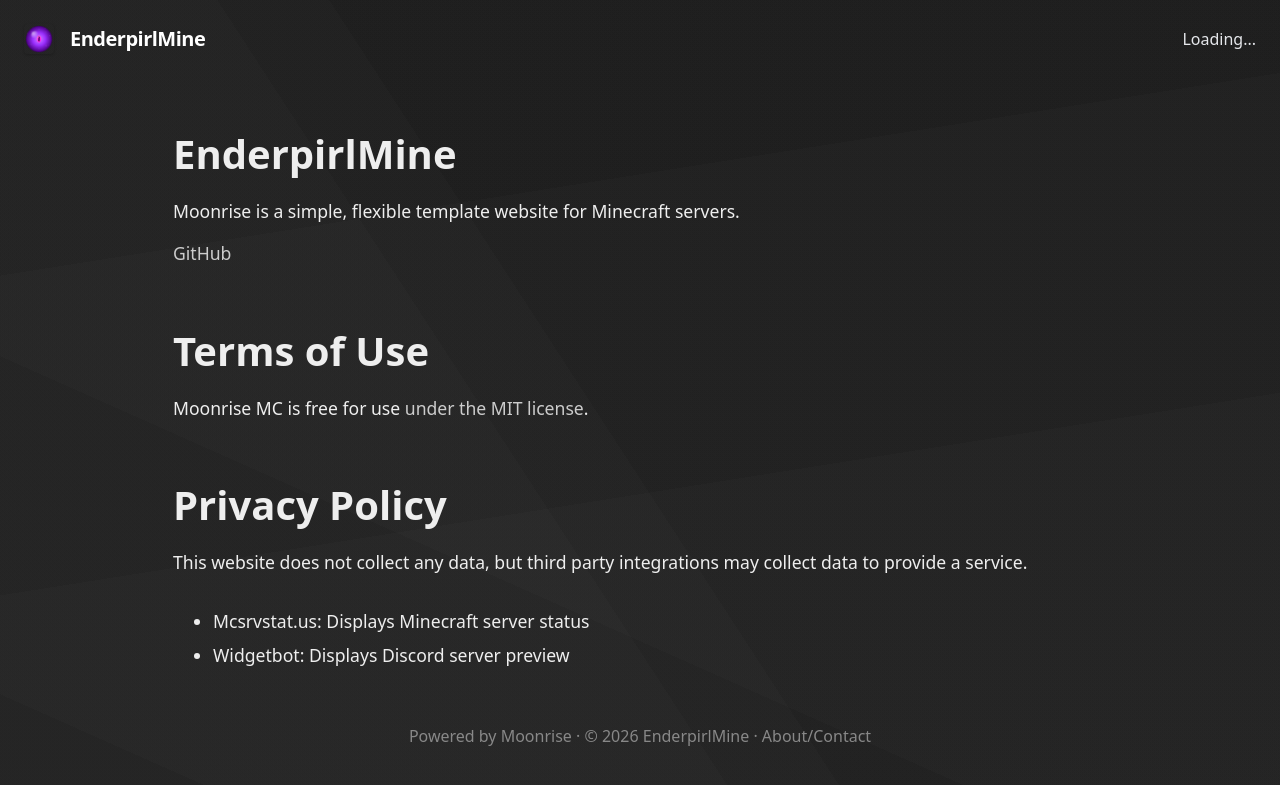
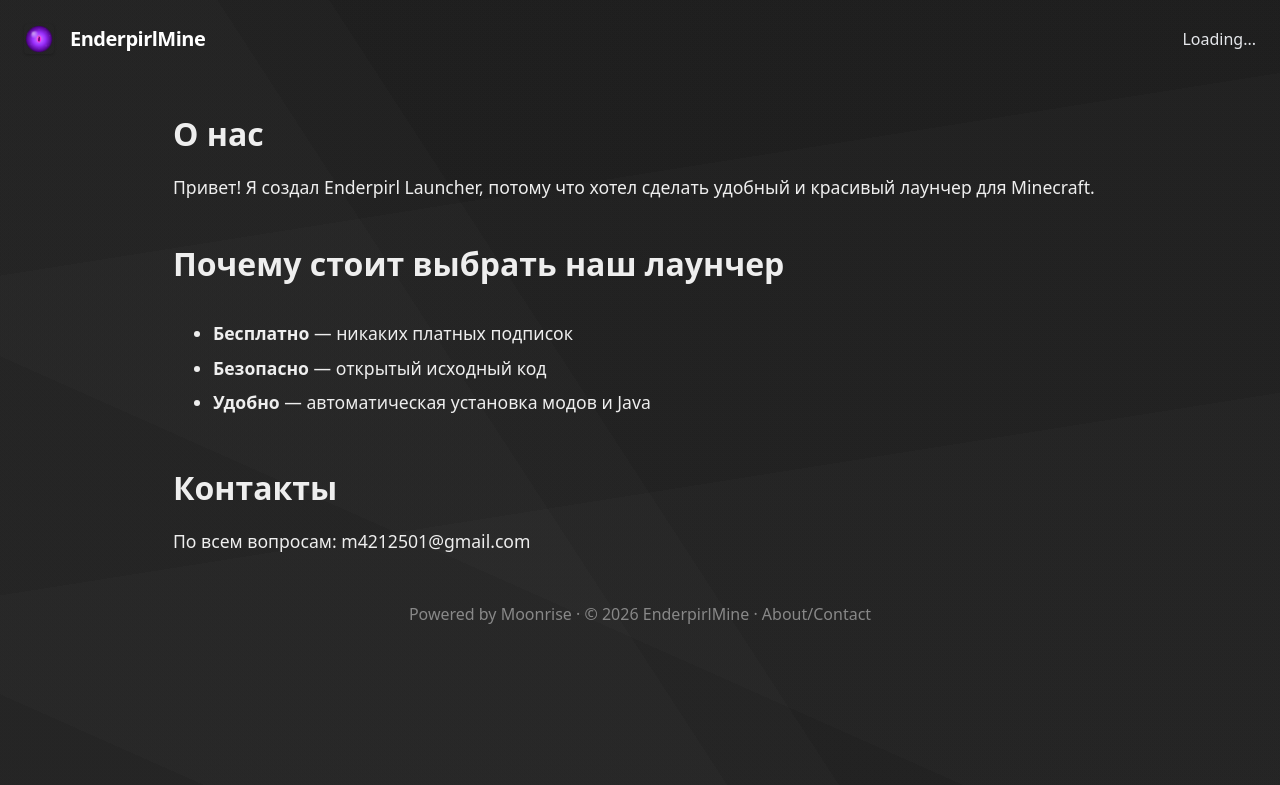
Before and after one commit to m42123501-spec/EnderpirlTeam.github.io, a Jekyll site: the page built from about.md, in a window 1280 px wide. Shown: the top 785 px of the page. Built offline with Jekyll 4.4.1, drawn with Linux system fonts in a browser that asks for light colours.

Commit message:
about.md

```diff
--- a/about.md
+++ b/about.md
@@ -1,24 +1,18 @@
 ---
 layout: page
-title: О проекте EnderPirl Launcher — стильный лаунчер в мире Эндера
-navname: О проекте
+title: О проекте
 ---
 
-# {{ site.serverName }}
+## О нас
 
-Moonrise is a simple, flexible template website for Minecraft servers.
+Привет! Я создал Enderpirl Launcher, потому что хотел сделать удобный и красивый лаунчер для Minecraft.
 
-[GitHub](https://github.com/coffeebank/moonrise)
+## Почему стоит выбрать наш лаунчер
 
+- **Бесплатно** — никаких платных подписок
+- **Безопасно** — открытый исходный код
+- **Удобно** — автоматическая установка модов и Java
 
-# Terms of Use
+## Контакты
 
-Moonrise MC is free for use [under the MIT license](https://github.com/coffeebank/moonrise).
-
-
-# Privacy Policy
-
-This website does not collect any data, but third party integrations may collect data to provide a service.
-
-- Mcsrvstat.us: Displays Minecraft server status
-- Widgetbot: Displays Discord server preview
+По всем вопросам: m4212501@gmail.com
```
